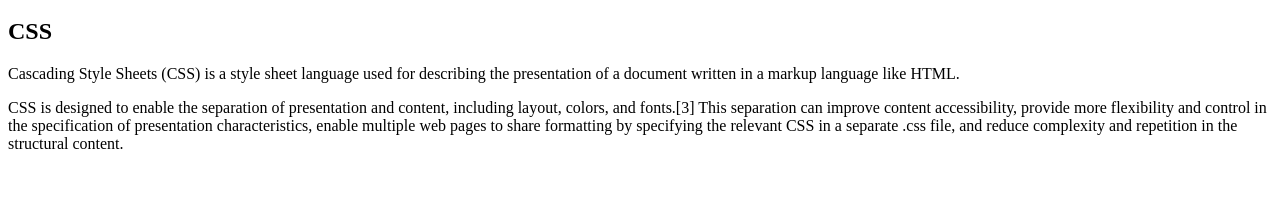
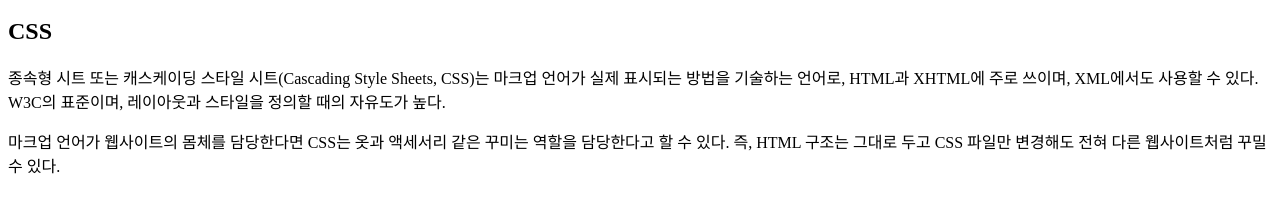
Before and after one commit to Minguk6547/web1, a plain HTML site: page about_css.html in a window 1280 px wide. Shown: the part 136-348 px from the top of the page. Drawn offline with Linux system fonts and the light colour scheme.

Commit message:
third_version
language : Korean

```diff
--- a/about_css.html
+++ b/about_css.html
@@ -14,14 +14,15 @@
     <li><a href="about_javascript.html">JavaScript</a></li>
   </ol>
   <h2>CSS</h2>
-    <p>Cascading Style Sheets (CSS) is a style sheet language used for
-      describing the presentation of a document written in a markup language
-      like HTML.</p>
-  <p>CSS is designed to enable the separation of presentation and content,
-    including layout, colors, and fonts.[3] This separation can improve content
-    accessibility, provide more flexibility and control in the specification of
-    presentation characteristics, enable multiple web pages to share formatting
-    by specifying the relevant CSS in a separate .css file, and reduce complexity
-    and repetition in the structural content.</p>
+  <p>
+    종속형 시트 또는 캐스케이딩 스타일 시트(Cascading Style Sheets, CSS)는 마크업
+     언어가 실제 표시되는 방법을 기술하는 언어로, HTML과 XHTML에 주로 쓰이며,
+     XML에서도 사용할 수 있다. W3C의 표준이며, 레이아웃과 스타일을 정의할 때의 자유도가 높다.
+  </p>
+  <p>
+    마크업 언어가 웹사이트의 몸체를 담당한다면 CSS는 옷과 액세서리 같은 꾸미는
+    역할을 담당한다고 할 수 있다. 즉, HTML 구조는 그대로 두고 CSS 파일만
+    변경해도 전혀 다른 웹사이트처럼 꾸밀 수 있다.
+  </p>
 </body>
 </html>
```
Also changed, not shown: about_html.html (+9 -8 lines).
